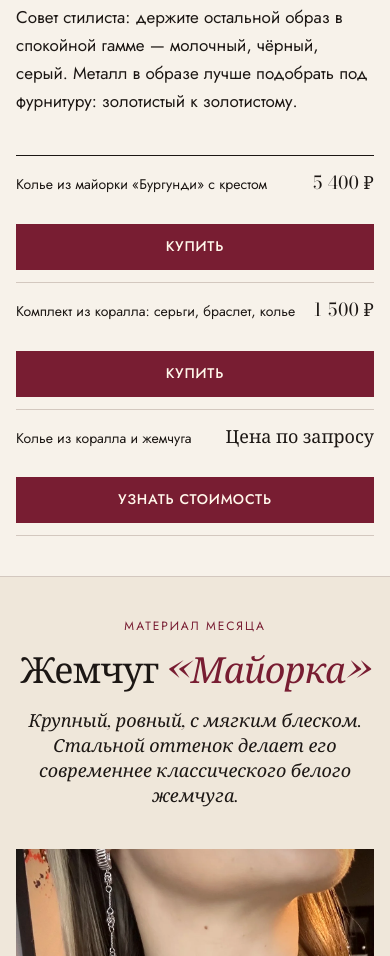
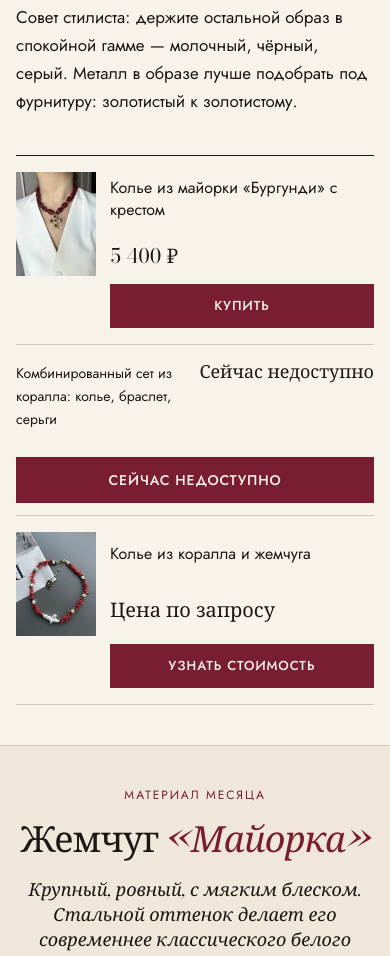
Before and after one commit to bizlutovinov-bit/bogemjw-sandbox, a plain HTML site: page index.html in a window 390 px wide. Shown: the part 7372-8328 px from the top of the page. Drawn offline with nearby package versions, Linux system fonts and the light colour scheme.

Commit message:
Add current product thumbnails to Trend and free mobile cart space
Sync editorial thumbnails and titles with catalog; use approved coral set #23. Move delivery note and copy action into cart body, retain existing checkout handlers and sandbox restrictions. Document selective production transfer.

```diff
--- a/index.html
+++ b/index.html
@@ -1201,6 +1201,28 @@ img[src*="/black-agate-cross-closeup.webp"]{filter:brightness(1.035)}
  #catalog .archive-link{justify-content:flex-end;gap:12px;margin:0 0 14px;padding:0;border:0;font-size:14px}
  #catalog .archive-link a{min-height:36px}
 }
+
+/* Editorial product photographs and a compact checkout, 15 November 2026. */
+#trend .credits li.has-photo{grid-template-columns:88px minmax(0,1fr) auto;align-items:center;column-gap:16px;row-gap:8px;padding-block:16px}
+#trend .credits .credit-photo{grid-column:1;grid-row:1 / 4;display:block;width:88px;height:110px;object-fit:cover;background:var(--paper-2)}
+#trend .credits .credit-photo[hidden]{display:none}
+#trend .credits li.has-photo>span{grid-column:2 / -1;font-size:16px;line-height:1.4}
+#trend .credits li.has-photo>b{grid-column:2;font-size:20px;white-space:normal}
+#trend .credits li.has-photo>a{grid-column:3;min-height:44px;display:flex;align-items:center;letter-spacing:.08em}
+.cart-body #copy-order{align-self:center;background:none;border:0;color:var(--ink);font:400 14px/1.4 var(--f-body);padding:10px;min-height:44px;text-decoration:underline;text-underline-offset:4px;cursor:pointer}
+.cart-body #cart-note{font-size:13px;line-height:1.5;color:var(--ink-soft);margin:0}
+@media(max-width:900px){
+ #trend .credits li.has-photo{grid-template-columns:80px minmax(0,1fr);column-gap:14px}
+ #trend .credits .credit-photo{width:80px;height:104px;grid-row:1 / 3;align-self:start}
+ #trend .credits li.has-photo>span,#trend .credits li.has-photo>b{grid-column:2}
+ #trend .credits li.has-photo>a{grid-column:2;margin:0;padding:8px 12px;font-size:13px;min-height:44px}
+ .cart-head{padding:16px 20px 12px}.cart-head h2{font-size:28px}
+ .cart-checkout{padding:10px 20px max(10px,env(safe-area-inset-bottom,0px))}
+ .cart-checkout .cart-total{font-size:20px;margin-bottom:8px}.cart-checkout .cart-total>strong{font-size:24px}
+ .cart-checkout .send{gap:6px}
+ .cart-checkout .send a,.cart-checkout .send button{min-height:44px;padding:8px 12px;font-size:14px;line-height:1.4}
+}
+
 </style>
 
 <div class="announce"><div class="wrap"><div class="theme" role="group" aria-label="Оформление"><span>Оформление</span><button id="t-light" type="button" data-t="light" aria-pressed="false">Светлая</button><button id="t-dark" type="button" data-t="dark" aria-pressed="false">Тёмная</button><button id="t-sys" type="button" data-t="system" aria-pressed="true">Системная</button></div><span>Ручная работа</span><b>✦</b><span>Доставка по России и СНГ</span><b>✦</b><span>СДЭК · Яндекс Доставка · Ozon</span></div></div>
@@ -1390,7 +1412,7 @@ img[src*="/black-agate-cross-closeup.webp"]{filter:brightness(1.035)}
           </div>
           <ul class="credits">
             <li><span>Колье из майорки «Бургунди» с крестом</span><b>5 400 ₽</b><a href="#item-1" data-buy="8318209944" data-product-no="1">Купить</a></li>
-            <li><span>Комплект из коралла: серьги, браслет, колье</span><b>1 500 ₽</b><a href="#item-9" data-buy="8511111998" data-product-no="9">Купить</a></li>
+            <li><span>Комбинированный сет из коралла: колье, браслет, серьги</span><b>6 700 ₽</b><a href="#item-23" data-buy="8511111998" data-product-no="23">Купить</a></li>
             <li><span>Колье из коралла и жемчуга</span><b>по запросу</b><a href="#item-11" data-buy="7796946167" data-product-no="11">Купить</a></li>
           </ul>
         </div>
@@ -1538,17 +1560,19 @@ img[src*="/black-agate-cross-closeup.webp"]{filter:brightness(1.035)}
         <label for="c-note">Пожелания<textarea id="c-note" name="note" rows="3" maxlength="1500" placeholder="Размер, упаковка или вопрос мастеру"></textarea></label>
       </form>
     </details>
+      <p class="cart-note" id="cart-note">Доставка рассчитывается отдельно. Стоимость и сроки согласуем перед оплатой.</p>
+        <button id="copy-order" class="alt" type="button">Скопировать заказ</button>
     <button id="clear-cart" class="alt" type="button">Очистить корзину</button>
     <p class="cart-msg" id="cart-msg" aria-live="polite"></p>
     </div>
     <div class="cart-checkout" id="cart-checkout">
       <div class="cart-total" id="cart-total-row"><span>Украшения<small id="cart-ask"></small></span><strong id="cart-total">0 ₽</strong></div>
-      <p class="cart-note" id="cart-note">Доставка рассчитывается отдельно. Стоимость и сроки согласуем перед оплатой.</p>
+
       <div class="send" id="send">
         <a id="send-wa" href="#" target="_blank" rel="noopener" hidden>Обсудить заказ в WhatsApp</a>
         <a id="send-tg" href="#" target="_blank" rel="noopener" hidden>Продолжить в Telegram</a>
         <button id="send-ig" type="button"><svg class="ico" viewBox="0 0 48 48" aria-hidden="true"><rect x="5" y="5" width="38" height="38" rx="11" fill="none" stroke="currentColor" stroke-width="4"/><circle cx="24" cy="24" r="8.5" fill="none" stroke="currentColor" stroke-width="4"/><circle cx="35" cy="13" r="2.6" fill="currentColor"/></svg>Оформить через Instagram <span aria-hidden="true">→</span></button>
-        <button id="copy-order" class="alt" type="button">Скопировать заказ</button>
+
       </div>
     </div>
   </div>
@@ -1841,7 +1865,7 @@ window.bogemIsArchive=it=>!!it&&it.matches('.archived,.sold,.repeat');
     const sum=cart.reduce((a,id)=>a+byId[id].price,0), ask=cart.filter(id=>!byId[id].price).length;
     $('cart-total').textContent=sum?fmt(sum):'Стоимость уточняется';$('cart-ask').textContent=ask&&sum?'Ещё '+ask+' — по запросу':'';
     $('cart-empty').hidden=n>0;
-    ['cart-list','cart-details','clear-cart','cart-checkout'].forEach(id=>$(id).hidden=!n);
+    ['cart-list','cart-details','clear-cart','cart-checkout','cart-note','copy-order'].forEach(id=>$(id).hidden=!n);
     $('cart-msg').textContent='';updateLinks();
   }
   async function copy(){
@@ -2345,6 +2369,18 @@ document.querySelectorAll('a[data-buy]').forEach(a=>a.addEventListener('click',e
       const archived=!unavailable&&window.bogemIsArchive(it);
       const amount=it?Number(it.dataset.price)||0:0;
       const label=unavailable?'Сейчас недоступно':archived?'Нет в наличии':amount?amount.toLocaleString('ru-RU')+' ₽':'Цена по запросу';
+      const credit=a.closest('.credits li');
+      if(credit){
+        let photo=credit.querySelector('.credit-photo');
+        if(!photo){photo=document.createElement('img');photo.className='credit-photo';photo.loading='lazy';photo.decoding='async';photo.width=88;photo.height=110;credit.prepend(photo);}
+        const sourcePhoto=it?.querySelector('img');
+        const src=sourcePhoto?.getAttribute('src');
+        photo.hidden=unavailable||!src;
+        if(!photo.hidden){photo.src=src;photo.alt=it.dataset.title||sourcePhoto.alt||'Украшение';}
+        else photo.removeAttribute('src');
+        credit.classList.toggle('has-photo',!photo.hidden);
+        if(it?.dataset.title)credit.querySelector(':scope > span').textContent=it.dataset.title;
+      }
       const price=a.parentElement.querySelector('.caption-price')||(a.closest('.credits')&&a.parentElement.querySelector('b'));
       const caption=a.closest('.spread-buy')?.querySelector('span');
       if(price){price.hidden=false;price.textContent=label;}
```
Also changed, not shown: 1 other file.
